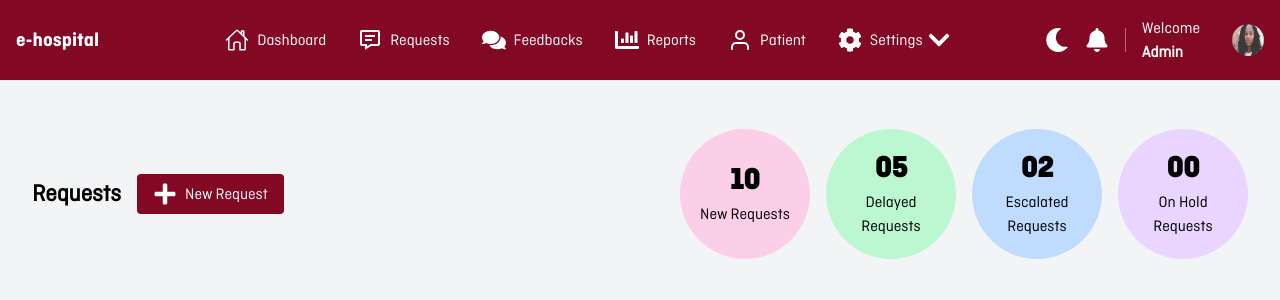
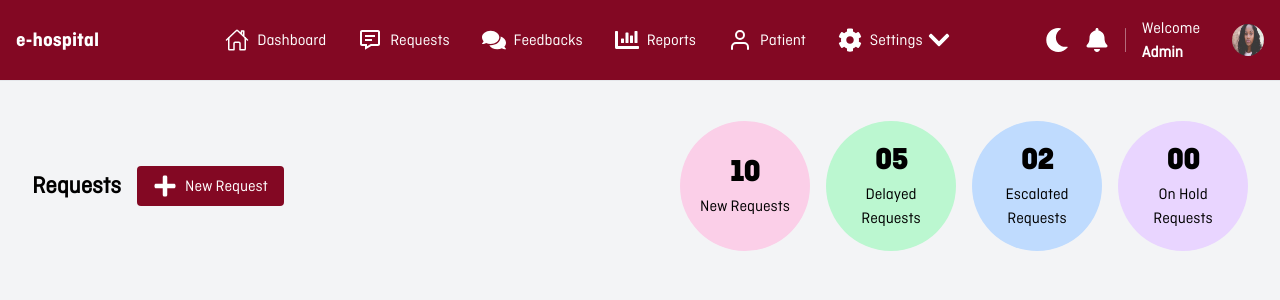
Before and after one commit to Nipun23a/Request-Managment-System, a React (Create React App) app in the folder client/: page /requests in a window 1280 px wide. Shown: the top 300 px of the page. Built offline with nearby package versions, Linux system fonts and the light colour scheme.

Commit message:
Layout updated

```diff
--- a/client/src/components/templates/Layout.tsx
+++ b/client/src/components/templates/Layout.tsx
@@ -9,7 +9,7 @@
   <div className="min-h-screen flex flex-col">
     <Header />
     <main className="flex-grow bg-gray-100">
-      <div className="container mx-auto px-4 py-8">
+      <div className="container mx-auto px-4 py-6">
         <div className="max-w-7xl mx-auto">
           {children}
         </div>
```
